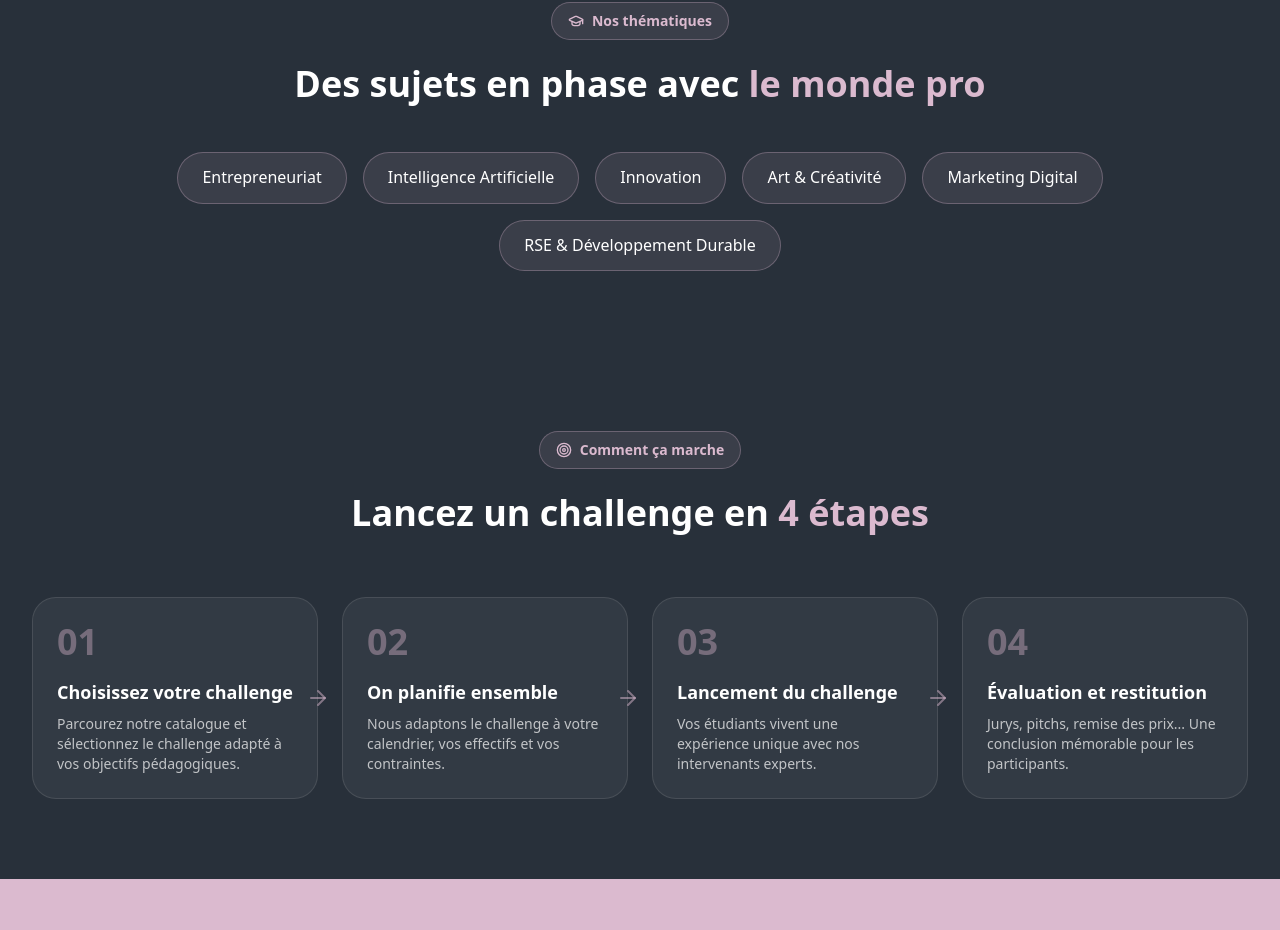
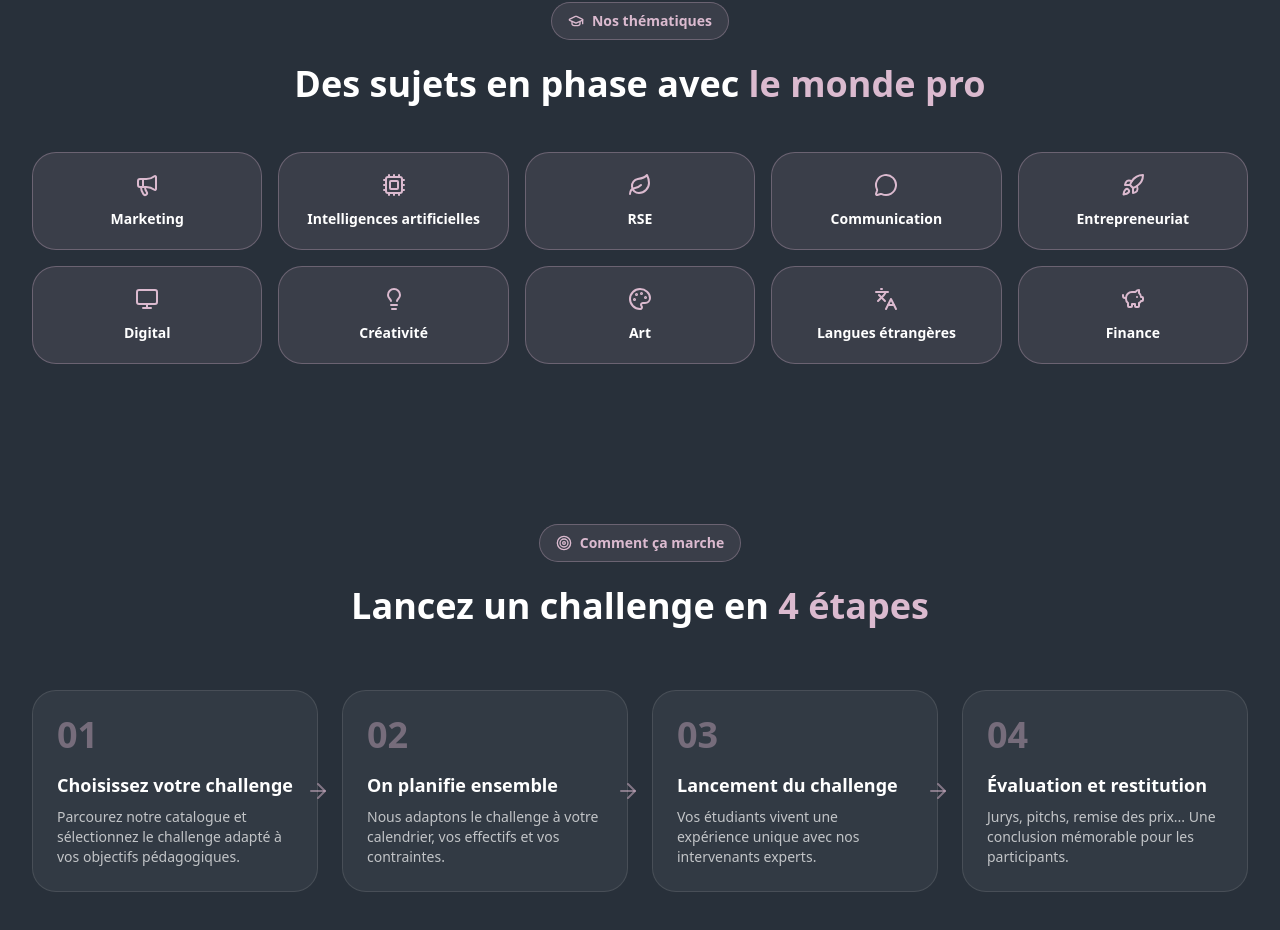
Before and after one commit to ValentinRndn/ProjetClient, a React (Vite) app in the folder client/: page /challenges in a window 1280 px wide. Shown: the part 2580-3510 px from the top of the page. Built offline with nearby package versions, Linux system fonts and the light colour scheme.

Commit message:
feat: Enhance ChallengesPage thematics; add icons and improve layout for better visual representation

```diff
--- a/client/src/pages/ChallengesPage.tsx
+++ b/client/src/pages/ChallengesPage.tsx
@@ -17,6 +17,14 @@ import {
   GraduationCap,
   Rocket,
   HeadphonesIcon,
+  Megaphone,
+  Cpu,
+  Leaf,
+  MessageCircle,
+  Monitor,
+  Palette,
+  Languages,
+  PiggyBank,
 } from "lucide-react";
 
 const avantages = [
@@ -76,12 +84,16 @@ const etapes = [
 ];
 
 const thematiques = [
-  "Entrepreneuriat",
-  "Intelligence Artificielle",
-  "Innovation",
-  "Art & Créativité",
-  "Marketing Digital",
-  "RSE & Développement Durable",
+  { name: "Marketing", icon: <Megaphone className="w-6 h-6" /> },
+  { name: "Intelligences artificielles", icon: <Cpu className="w-6 h-6" /> },
+  { name: "RSE", icon: <Leaf className="w-6 h-6" /> },
+  { name: "Communication", icon: <MessageCircle className="w-6 h-6" /> },
+  { name: "Entrepreneuriat", icon: <Rocket className="w-6 h-6" /> },
+  { name: "Digital", icon: <Monitor className="w-6 h-6" /> },
+  { name: "Créativité", icon: <Lightbulb className="w-6 h-6" /> },
+  { name: "Art", icon: <Palette className="w-6 h-6" /> },
+  { name: "Langues étrangères", icon: <Languages className="w-6 h-6" /> },
+  { name: "Finance", icon: <PiggyBank className="w-6 h-6" /> },
 ];
 
 export default function ChallengesPage() {
@@ -326,22 +338,26 @@ export default function ChallengesPage() {
             </motion.h2>
           </div>
 
-          <div className="flex flex-wrap justify-center gap-4">
+          <div className="grid grid-cols-2 sm:grid-cols-3 md:grid-cols-4 lg:grid-cols-5 gap-4">
             {thematiques.map((theme, index) => (
               <motion.div
-                key={theme}
-                initial={{ opacity: 0, scale: 0.9 }}
-                whileInView={{ opacity: 1, scale: 1 }}
+                key={theme.name}
+                initial={{ opacity: 0, y: 20 }}
+                whileInView={{ opacity: 1, y: 0 }}
                 viewport={{ once: true }}
-                transition={{ delay: index * 0.1 }}
-                className="px-6 py-3 rounded-full font-medium border transition-all hover:scale-105"
+                transition={{ delay: index * 0.05 }}
+                className="p-5 rounded-2xl text-center border transition-all hover:scale-105"
                 style={{
                   backgroundColor: "rgba(219, 186, 207, 0.1)",
-                  color: "#ffffff",
                   borderColor: "rgba(219, 186, 207, 0.3)"
                 }}
               >
-                {theme}
+                <div className="mb-3 flex justify-center" style={{ color: "#dbbacf" }}>
+                  {theme.icon}
+                </div>
+                <h3 className="font-semibold text-white text-sm">
+                  {theme.name}
+                </h3>
               </motion.div>
             ))}
           </div>
```
